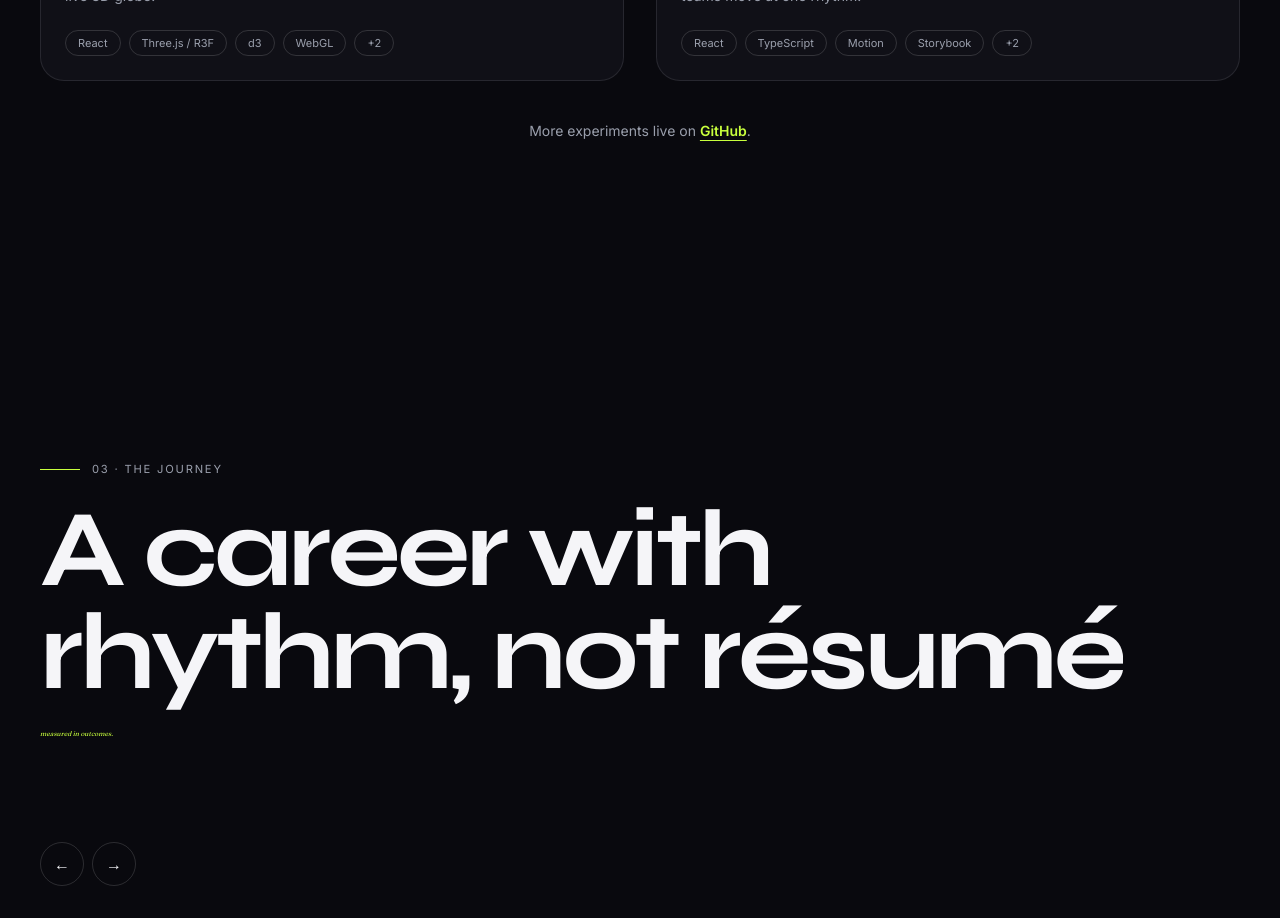
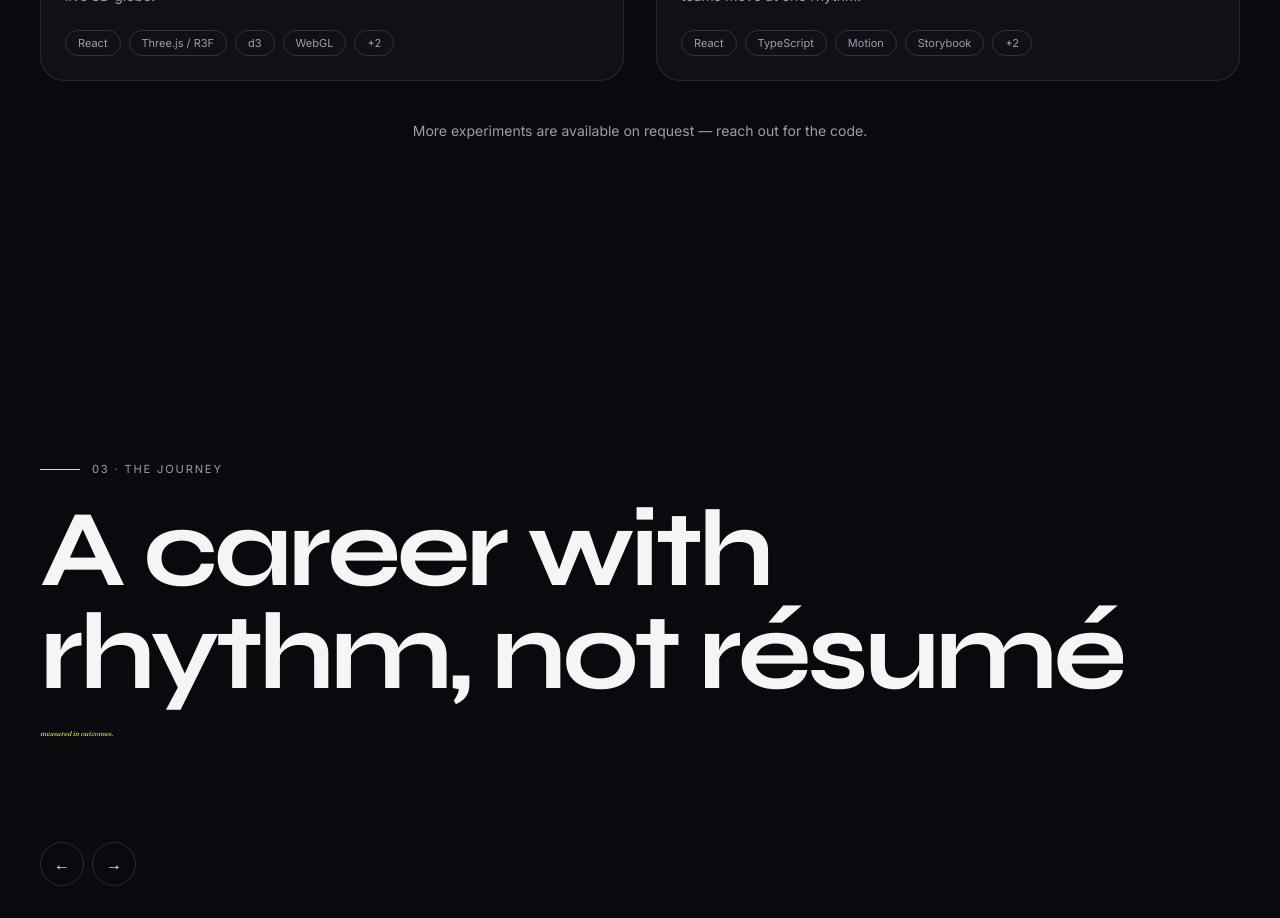
Before and after one commit to gokuakash/akash-portfolio, a Next.js app: page / in a window 1280 px wide. Shown: the part 4460-5378 px from the top of the page. Built offline with nearby package versions, Linux system fonts and the light colour scheme; no server answers.

Commit message:
Projects: drop GitHub link, invite contact for code instead

```diff
--- a/src/components/home/Projects.tsx
+++ b/src/components/home/Projects.tsx
@@ -83,11 +83,7 @@ export function Projects() {
         </motion.ul>
 
         <p className="mt-10 text-center text-sm text-muted">
-          More experiments live on{" "}
-          <a href="https://github.com/akashs" target="_blank" rel="noreferrer" className="font-semibold text-accent underline underline-offset-4">
-            GitHub
-          </a>
-          .
+          More experiments are available on request — reach out for the code.
         </p>
       </div>
 
```
